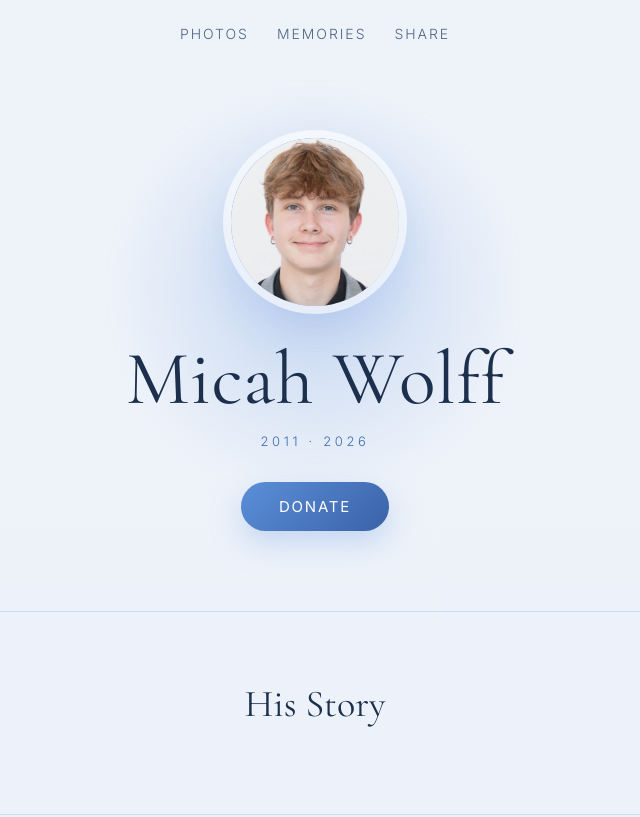
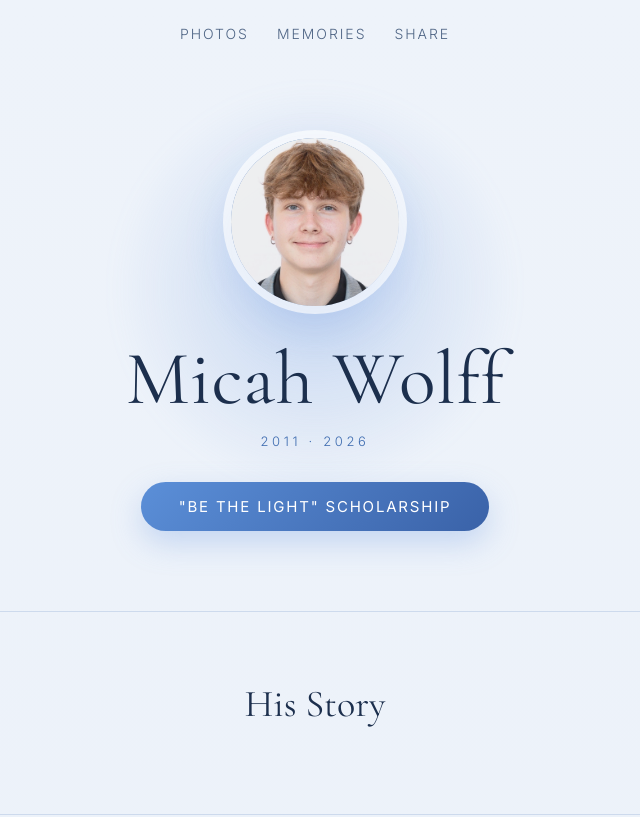
Before and after one commit to nolanjwolff/llmw, a plain HTML site: page index.html in a window 1280 px wide. Shown: the top 817 px of the page, without its empty margins (325-965 px from the left). Drawn offline with nearby package versions, Linux system fonts and the light colour scheme.

Commit message:
Changed Name of button

```diff
--- a/index.html
+++ b/index.html
@@ -66,7 +66,7 @@ footer{text-align:center;color:var(--soft);font-size:14px;padding:50px 0 60px;bo
   <header class="hero">
     <div class="portrait" id="portrait"><img src="Photos/portrait.jpg" alt="His name"></div>    <h1 class="serif" id="name">Micah Wolff</h1>
     <div class="dates" id="dates">2011 &nbsp;·&nbsp; 2026</div>
-    <a class="btn" id="donate" href="https://www.mealtrain.com/trains/vm2948" target="_blank" rel="noopener">Donate</a>
+    <a class="btn" id="donate" href="https://www.mealtrain.com/trains/vm2948" target="_blank" rel="noopener">"Be the Light" Scholarship</a>
   </header>
 
   <section class="about" id="about">
```
Also changed, not shown: 1 other file.
